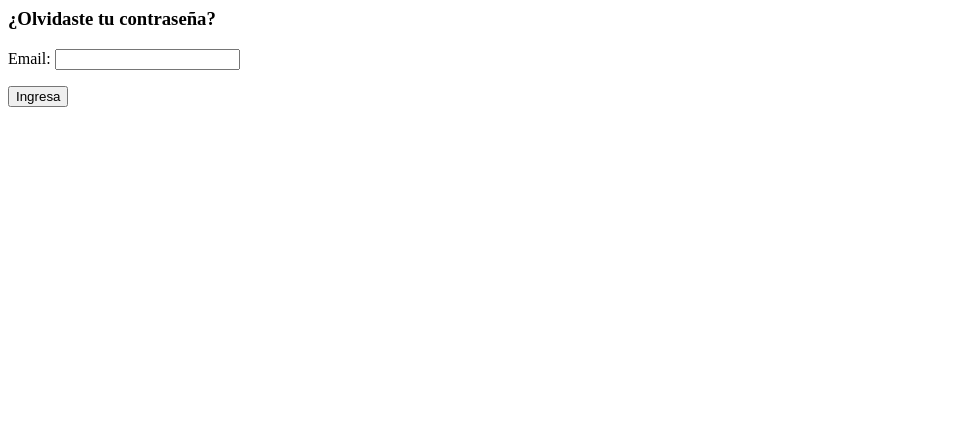
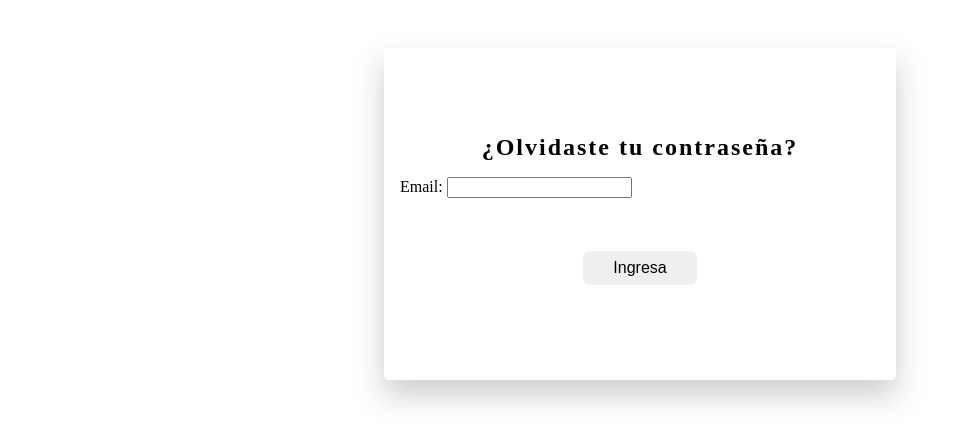
Before and after one commit to Modebeibis/proyecto3, a Django app: page /password_reset/ in a window 1280 px wide. Shown: the top 445 px of the page, without its empty margins (0-962 px from the left). Run offline with Django 3.2, Linux system fonts and the light colour scheme; parts of the project's set-up code (start-up, migrations or seed data) failed here and were passed over.

Commit message:
reset password view added

```diff
--- /dev/null
+++ b/RedInvestigadores/core/static/css/estilos.css
@@ -0,0 +1,63 @@
+.container{
+	background-image: linear-gradient(to top, rgba(205, 156, 242, 0.40) 0%, rgba(246, 255, 255, 0.71) 100%);
+	box-shadow: 0 15px 30px 1px rgba(100, 100, 100, 0.31);
+	text-align: center;
+	border-radius: 5px;
+	margin: 3em auto;
+	background: rgba(255, 255, 255, 0.95);
+	height: 300px;
+	width: 480px;
+	padding: 1em;
+	position: fixed;
+	bottom: 0;
+	right: 0;
+	left: 0;
+	top: 0;
+}
+
+.container h2 {
+	background: blacks
+    -webkit-text-fill-color: transparent;
+    -webkit-background-clip: text;
+	font-family: 'Playfair Display', serif;
+	background-repeat: no-repeat;
+	background-attachment: fixed;
+	background-size:cover;
+	letter-spacing: 2px;
+	font-size: 1.5em;
+	margin: 0;
+	margin-top: 70px;
+
+
+}
+
+.container p {
+	text-align: justify;
+}
+.container button {
+	font-family: 'Abel', sans-serif;
+	padding: 0.5em 1.9em;
+	margin: 2.3em 0 0 0;
+	border-radius: 7px;
+	font-size: 1.4em;
+	cursor: pointer;
+	color: #blue;
+	font-size: 1em;
+	outline: none;
+	border: none;
+	transition: 0.3s linear;
+
+}
+.container button:hover{transform: translatey(2px);}
+.container button:active{transform: translatey(5px);}
+
+header {
+	background: black;
+	height: 80px;
+}
+
+footer {
+	background: black;
+	height: 80px;
+	margin-top: 700px;
+}
--- a/RedInvestigadores/core/templates/registration/password_reset_form.html
+++ b/RedInvestigadores/core/templates/registration/password_reset_form.html
@@ -1,8 +1,16 @@
+<!DOCTYPE html>
+<title>Restablecer contraseña</title>
+{% load static %}
+		<link rel="stylesheet" type="text/css" href="{% static "css/estilos.css" %}">
     {% block content %}
-  <h3>¿Olvidaste tu contraseña?</h3>
+
+    <div class="container">
+      <h2>¿Olvidaste tu contraseña?</h2>
       <form method="post">
         {% csrf_token %}
         {{ form.as_p }}
         <button type="submit">Ingresa</button>
       </form>
+    </div>
+
     {% endblock %}
```
Also changed, not shown: RedInvestigadores/core/templates/registration/password_reset_complete.html (+8 -3 lines), RedInvestigadores/core/templates/registration/password_reset_confirm.html (+8 -2 lines), RedInvestigadores/core/templates/registration/password_reset_done.html (+7 -2 lines), RedInvestigadores/core/templates/registration/password_reset_email.html (+13 -6 lines). Lines whose indentation alone changed are shown as unchanged.
